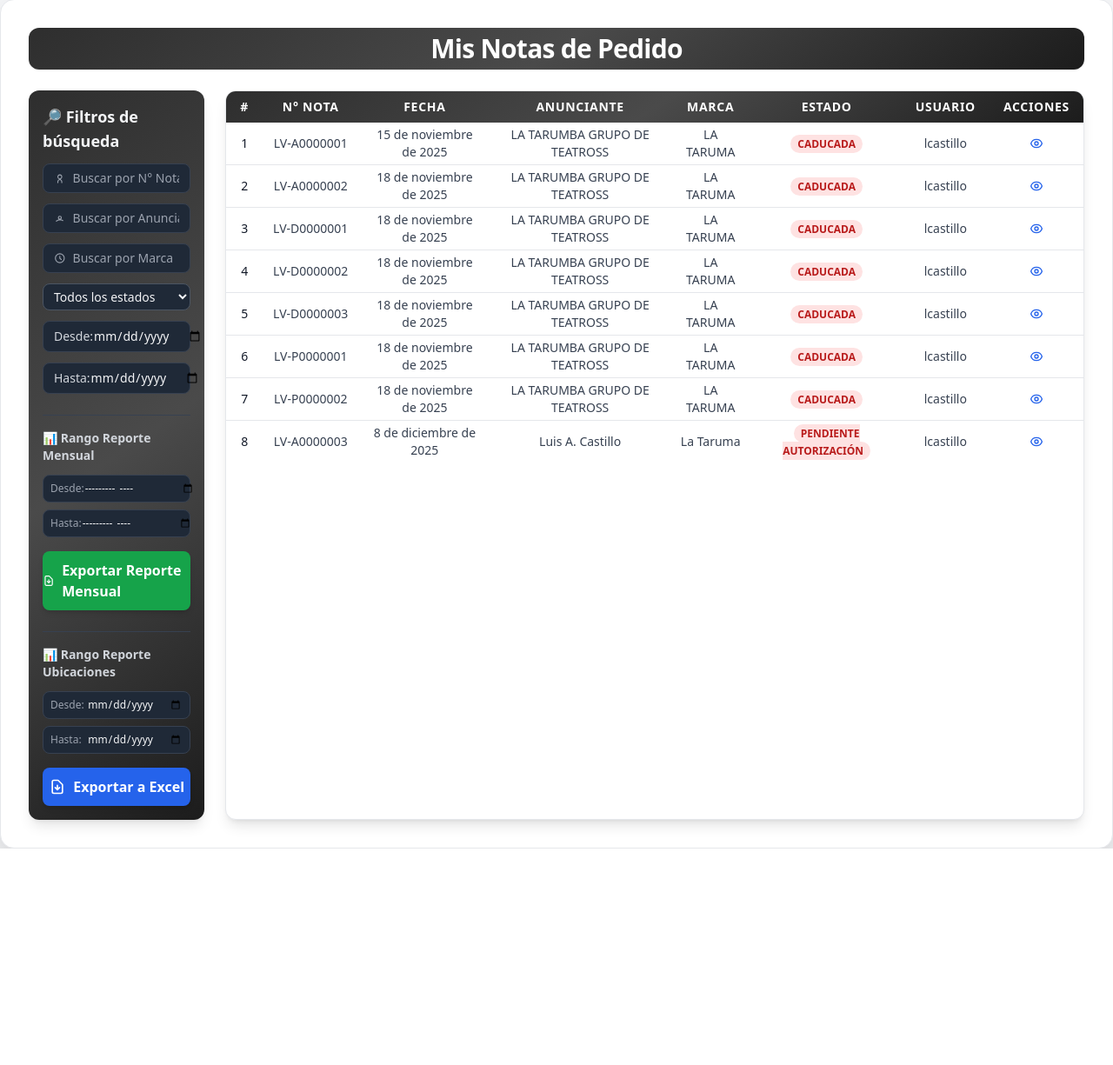
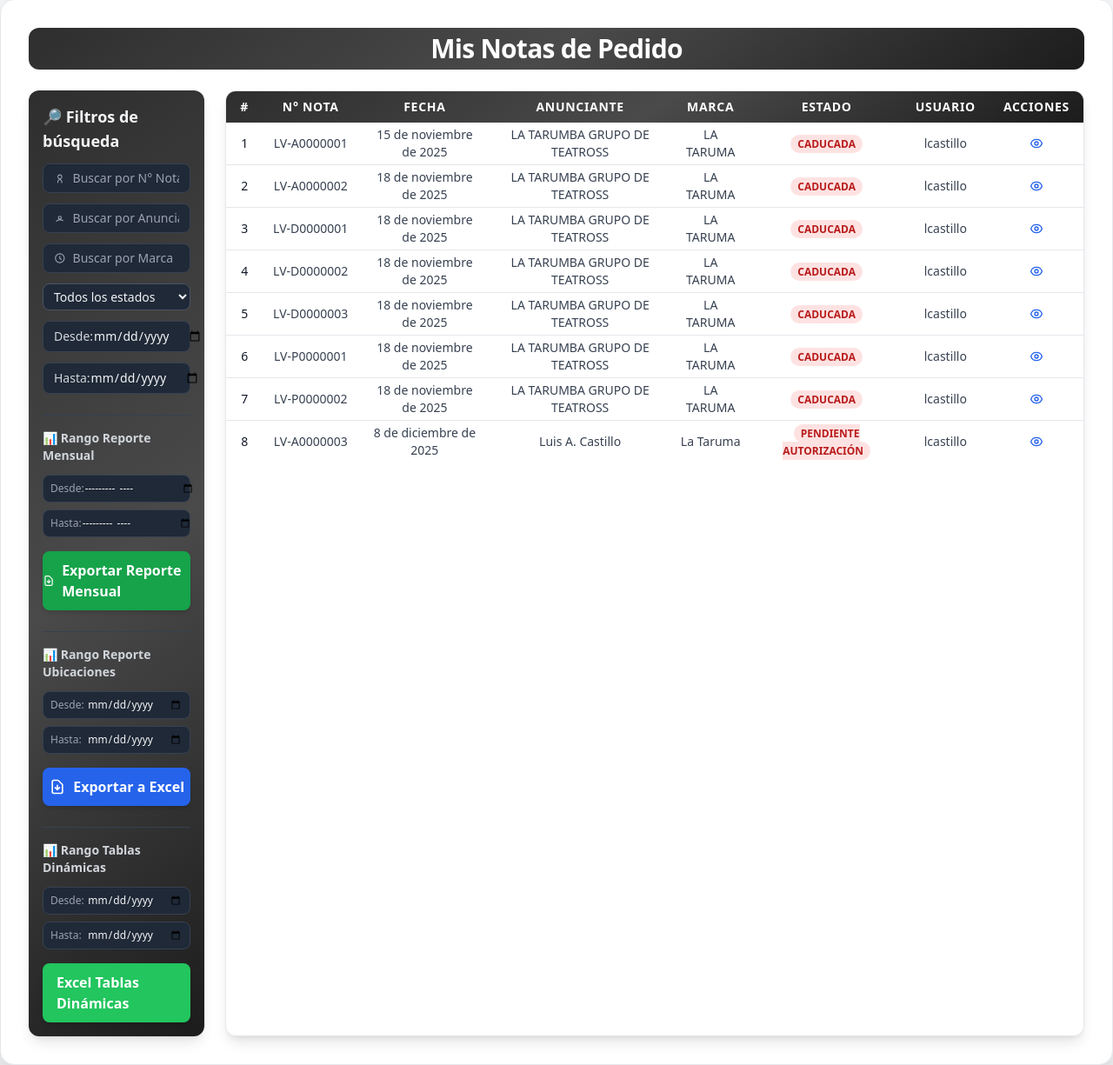
Before and after one commit to lcastillo1486/LimaVisual, a Django app: page /mis-pedidos/ in a window 1280 px wide. Shown: the part 113-1338 px from the top of the page at 87% size. Before the commit the page ends 1089 px from the top, so only its background shows below. Run offline with Django 4.2, Linux system fonts and the light colour scheme; a user stored in the database is signed in; data comes from the database, SQL or seed files in the repository; some libraries are stand-ins or nearby versions.

Commit message:
numero_reporte_resumenes

```diff
--- a/pedidos/templates/mis_np.html
+++ b/pedidos/templates/mis_np.html
@@ -219,6 +219,48 @@
                         if (desde) params.append('fecha_inicio', desde);
                         if (hasta) params.append('fecha_fin', hasta);
 
+                        if (params.toString()) {
+                            url += '?' + params.toString();
+                        }
+                        btn.href = url;
+                    }
+                </script>
+
+                <!-- FILTROS REPORTE EXCEL PLANTILLA (NUEVO DASHBOARD) -->
+                <div class="mt-6 border-t border-gray-700 pt-4">
+                    <h3 class="text-sm font-semibold mb-3 text-gray-300 flex items-center gap-2">
+                        📊 Rango Tablas Dinámicas
+                    </h3>
+                    <div class="flex flex-col gap-2">
+                        <div class="flex items-center justify-between border border-gray-700 rounded-lg px-2 py-1.5 bg-gray-800">
+                            <label for="dashboardExcelDesde" class="text-gray-400 text-xs">Desde:</label>
+                            <input type="date" id="dashboardExcelDesde" class="bg-transparent outline-none text-gray-100 text-xs cursor-pointer">
+                        </div>
+                        <div class="flex items-center justify-between border border-gray-700 rounded-lg px-2 py-1.5 bg-gray-800">
+                            <label for="dashboardExcelHasta" class="text-gray-400 text-xs">Hasta:</label>
+                            <input type="date" id="dashboardExcelHasta" class="bg-transparent outline-none text-gray-100 text-xs cursor-pointer">
+                        </div>
+                    </div>
+                </div>
+                <!-- BOTON REPORTE EXCEL PLANTILLA (NUEVO DASHBOARD) -->
+                <div class="mt-4">
+                    <a id="btnDashboardExcel" href="{% url 'exportar_dashboard_excel' %}"
+                        class="flex items-center justify-center gap-2 w-full py-2.5 bg-green-500 hover:bg-green-600 text-white font-bold rounded-lg shadow-md transition-all duration-200 transform hover:scale-105">
+                        <i class="fas fa-file-excel mr-2"></i>
+                        Excel Tablas Dinámicas
+                    </a>
+                </div>
+                <script>
+                    document.getElementById('dashboardExcelDesde').addEventListener('change', actualizarLinkDashboardExcel);
+                    document.getElementById('dashboardExcelHasta').addEventListener('change', actualizarLinkDashboardExcel);
+                    function actualizarLinkDashboardExcel() {
+                        const desde = document.getElementById('dashboardExcelDesde').value;
+                        const hasta = document.getElementById('dashboardExcelHasta').value;
+                        const btn = document.getElementById('btnDashboardExcel');
+                        let url = "{% url 'exportar_dashboard_excel' %}";
+                        const params = new URLSearchParams();
+                        if (desde) params.append('fecha_inicio', desde);
+                        if (hasta) params.append('fecha_fin', hasta);
                         if (params.toString()) {
                             url += '?' + params.toString();
                         }
--- a/pedidos/urls.py
+++ b/pedidos/urls.py
@@ -1,5 +1,5 @@
 from django.urls import path
-from .views import nuevo_pedido, obtener_ocupaciones_fijas, calendario_ocupaciones_fijas, obtener_ocupaciones_digitales, calendario_ocupaciones_digitales, generar_pdf_nota, verificar_disponibilidad, verificar_disponibilidad_digital, gestion_notas, generar_pdf_nota, cambiar_estado_nota, filtrar_notas, ver_dashboard, dashboard_data, dashboard, aprobar_negar_np, filtrar_notas_n_autoriza, detalle_aprobar_negar_np, aprobar_nota, rechazar_nota, calendario_ocupaciones_digitales_canje, editar_fechas_montos, reporte_mensual_excel, reporte_ubicacion_excel
+from .views import nuevo_pedido, obtener_ocupaciones_fijas, calendario_ocupaciones_fijas, obtener_ocupaciones_digitales, calendario_ocupaciones_digitales, generar_pdf_nota, verificar_disponibilidad, verificar_disponibilidad_digital, gestion_notas, generar_pdf_nota, cambiar_estado_nota, filtrar_notas, ver_dashboard, dashboard_data, dashboard, aprobar_negar_np, filtrar_notas_n_autoriza, detalle_aprobar_negar_np, aprobar_nota, rechazar_nota, calendario_ocupaciones_digitales_canje, editar_fechas_montos, reporte_mensual_excel, reporte_ubicacion_excel, exportar_dashboard_excel
 
 urlpatterns = [
     path('crear/pedido/',nuevo_pedido, name='crear_pedido'),
@@ -25,4 +25,5 @@ urlpatterns = [
     path('editar_fechas_montos/<int:nota_id>/', editar_fechas_montos, name='editar_fechas_montos'),
     path('reporte/mensual/excel/', reporte_mensual_excel, name='reporte_mensual_excel'),
     path('reporte/ubicacion/excel/', reporte_ubicacion_excel, name='reporte_ubicacion_excel'),
+    path('dashboard/export_excel/', exportar_dashboard_excel, name='exportar_dashboard_excel'),
 ]
--- a/pedidos/views.py
+++ b/pedidos/views.py
@@ -1926,3 +1926,176 @@ def reporte_ubicacion_excel(request):
     response['Content-Disposition'] = f'attachment; filename={filename}'
 
     return response
+
+def exportar_dashboard_excel(request):
+    """
+    Genera un archivo Excel desde cero usando Pandas.
+    Crea la hoja de Datos consolidados y además agrega hojas de resumen
+    por Ubicación, por Slot Específico, por Mes y por Tipo de Venta.
+    """
+    import io
+    import pandas as pd
+    from datetime import date
+    from django.http import HttpResponse
+    from decimal import Decimal
+
+    try:
+        # Filtros de Fecha
+        fecha_inicio = request.GET.get('fecha_inicio')
+        fecha_fin = request.GET.get('fecha_fin')
+
+        notas_validas = NotaPedido.objects.exclude(estado_id=2) # Excluir anuladas
+        if fecha_inicio and fecha_fin:
+            notas_validas = notas_validas.filter(fecha__range=[fecha_inicio, fecha_fin])
+
+        data_consolidada = {}
+
+        # 1. Obtener ubicaciones FIJAS
+        fijas = DetalleUbicacion.objects.filter(nota__in=notas_validas).select_related('ubicacion', 'nota', 'nota__tipo_venta')
+        for det in fijas:
+            ubi = det.ubicacion
+            if not ubi: continue
+
+            tipo_venta = det.nota.tipo_venta.descripcion.upper() if det.nota.tipo_venta else 'DESCONOCIDO'
+            fecha_act = det.fecha_inicio
+
+            if not fecha_act: continue
+
+            codigo_full = ubi.codigo or "SIN CODIGO"
+            codigo_base = codigo_full.split("-")[0].strip() if "-" in codigo_full else codigo_full
+
+            mes_anio = f"{fecha_act.year}-{fecha_act.month:02d}"
+            llave_agrupacion = f"{codigo_full}|{mes_anio}"
+
+            if llave_agrupacion not in data_consolidada:
+                data_consolidada[llave_agrupacion] = {
+                    'Ubicación': codigo_full,
+                    'Ubicación Base': codigo_base,
+                    'Mes/Año': mes_anio,
+                    'AGENCIA (S/)': Decimal('0.0'),
+                    'CANJE (S/)': Decimal('0.0'),
+                    'DIRECTO (S/)': Decimal('0.0'),
+                }
+
+            monto = det.total_tarifa_ubi or Decimal('0.0')
+
+            if 'AGENCIA' in tipo_venta:
+                data_consolidada[llave_agrupacion]['AGENCIA (S/)'] += monto
+            elif 'CANJE' in tipo_venta:
+                data_consolidada[llave_agrupacion]['CANJE (S/)'] += monto
+            else:
+                data_consolidada[llave_agrupacion]['DIRECTO (S/)'] += monto
+        # 2. Obtener ubicaciones DIGITALES (Slots)
+        digitales = ReservaSlot.objects.filter(nota_pedido__in=notas_validas).select_related('slot__ubicacion', 'nota_pedido', 'nota_pedido__tipo_venta')
+        for res in digitales:
+            slot = res.slot
+            if not slot or not slot.ubicacion: continue
+
+            tipo_venta = res.nota_pedido.tipo_venta.descripcion.upper() if res.nota_pedido.tipo_venta else 'DESCONOCIDO'
+            fecha_act = res.fecha_inicio
+
+            if not fecha_act: continue
+
+            codigo_base = slot.ubicacion.codigo or "SIN CODIGO"
+            codigo_full = f"{codigo_base} - Slot {slot.numero_slot}"
+            codigo_base = codigo_base.strip()
+
+            mes_anio = f"{fecha_act.year}-{fecha_act.month:02d}"
+            llave_agrupacion = f"{codigo_full}|{mes_anio}"
+
+            if llave_agrupacion not in data_consolidada:
+                data_consolidada[llave_agrupacion] = {
+                    'Ubicación': codigo_full,
+                    'Ubicación Base': codigo_base,
+                    'Mes/Año': mes_anio,
+                    'AGENCIA (S/)': Decimal('0.0'),
+                    'CANJE (S/)': Decimal('0.0'),
+                    'DIRECTO (S/)': Decimal('0.0'),
+                }
+
+            monto = res.total_tarifa_slot or Decimal('0.0')
+
+            if 'AGENCIA' in tipo_venta:
+                data_consolidada[llave_agrupacion]['AGENCIA (S/)'] += monto
+            elif 'CANJE' in tipo_venta:
+                data_consolidada[llave_agrupacion]['CANJE (S/)'] += monto
+            else:
+                data_consolidada[llave_agrupacion]['DIRECTO (S/)'] += monto
+
+        # ===============================
+        # Creación de DataFrames usando Pandas
+        # ===============================
+        df_data = []
+        for key in sorted(data_consolidada.keys()):
+            row_data = data_consolidada[key]
+            # Convertimos a float para manejar números correctamente
+            row_data['AGENCIA (S/)'] = float(row_data['AGENCIA (S/)'])
+            row_data['CANJE (S/)'] = float(row_data['CANJE (S/)'])
+            row_data['DIRECTO (S/)'] = float(row_data['DIRECTO (S/)'])
+            row_data['TOTAL (S/)'] = row_data['AGENCIA (S/)'] + row_data['CANJE (S/)'] + row_data['DIRECTO (S/)']
+            df_data.append(row_data)
+
+        df = pd.DataFrame(df_data)
+
+        output = io.BytesIO()
+        with pd.ExcelWriter(output, engine='openpyxl') as writer:
+            if not df.empty:
+                # 1. Hoja principal de Datos
+                df.to_excel(writer, sheet_name='📋 Datos', index=False)
+
+                # 2. Resumen por Ubicación Base
+                resumen_ubi = df.groupby('Ubicación Base')[['AGENCIA (S/)', 'CANJE (S/)', 'DIRECTO (S/)', 'TOTAL (S/)']].sum().reset_index()
+                resumen_ubi = resumen_ubi.sort_values(by='TOTAL (S/)', ascending=False)
+                resumen_ubi.to_excel(writer, sheet_name='📍 Por Ubicación', index=False)
+
+                # 2.5 Resumen por Ubicación y Slot (Detalle Específico)
+                resumen_detallado = df.groupby('Ubicación')[['AGENCIA (S/)', 'CANJE (S/)', 'DIRECTO (S/)', 'TOTAL (S/)']].sum().reset_index()
+                resumen_detallado = resumen_detallado.sort_values(by=['Ubicación', 'TOTAL (S/)'], ascending=[True, False])
+                resumen_detallado.to_excel(writer, sheet_name='🔍 Detalle por Slot', index=False)
+
+                # 3. Resumen por Mes
+                resumen_mes = df.groupby('Mes/Año')[['AGENCIA (S/)', 'CANJE (S/)', 'DIRECTO (S/)', 'TOTAL (S/)']].sum().reset_index()
+                resumen_mes = resumen_mes.sort_values(by='Mes/Año', ascending=False)
+                resumen_mes.to_excel(writer, sheet_name='📅 Por Mes', index=False)
+
+                # 4. Resumen por Tipo de Venta
+                tipo_venta_data = {
+                    'Tipo de Venta': ['AGENCIA', 'CANJE', 'DIRECTO'],
+                    'Total (S/)': [df['AGENCIA (S/)'].sum(), df['CANJE (S/)'].sum(), df['DIRECTO (S/)'].sum()]
+                }
+                resumen_tipo = pd.DataFrame(tipo_venta_data)
+                resumen_tipo = resumen_tipo.sort_values(by='Total (S/)', ascending=False)
+                resumen_tipo.to_excel(writer, sheet_name='💰 Por Tipo de Venta', index=False)
+
+                # Ajustar ancho de columnas
+                for sheetname in writer.sheets:
+                    worksheet = writer.sheets[sheetname]
+                    for idx, col in enumerate(worksheet.columns):
+                        max_length = 0
+                        column_letter = col[0].column_letter
+                        for cell in col:
+                            try:
+                                if len(str(cell.value)) > max_length:
+                                    max_length = len(str(cell.value))
+                            except:
+                                pass
+                        adjusted_width = (max_length + 2)
+                        worksheet.column_dimensions[column_letter].width = adjusted_width
+            else:
+                pd.DataFrame(columns=['Ubicación', 'Ubicación Base', 'Mes/Año', 'AGENCIA (S/)', 'CANJE (S/)', 'DIRECTO (S/)', 'TOTAL (S/)']).to_excel(writer, sheet_name='📋 Datos', index=False)
+        output.seek(0)
+        file_data = output.read()
+
+        response = HttpResponse(
+            file_data,
+            content_type='application/vnd.openxmlformats-officedocument.spreadsheetml.sheet'
+        )
+        nombre_descarga = f"Dashboard_Actualizado_{date.today().strftime('%Y%m%d')}.xlsx"
+        response['Content-Disposition'] = f'attachment; filename={nombre_descarga}'
+
+        return response
+
+    except Exception as e:
+        import traceback
+        error_msg = traceback.format_exc()
+        return HttpResponse(f"Error al generar el reporte: {str(e)}<br><pre>{error_msg}</pre>", status=500)
```
